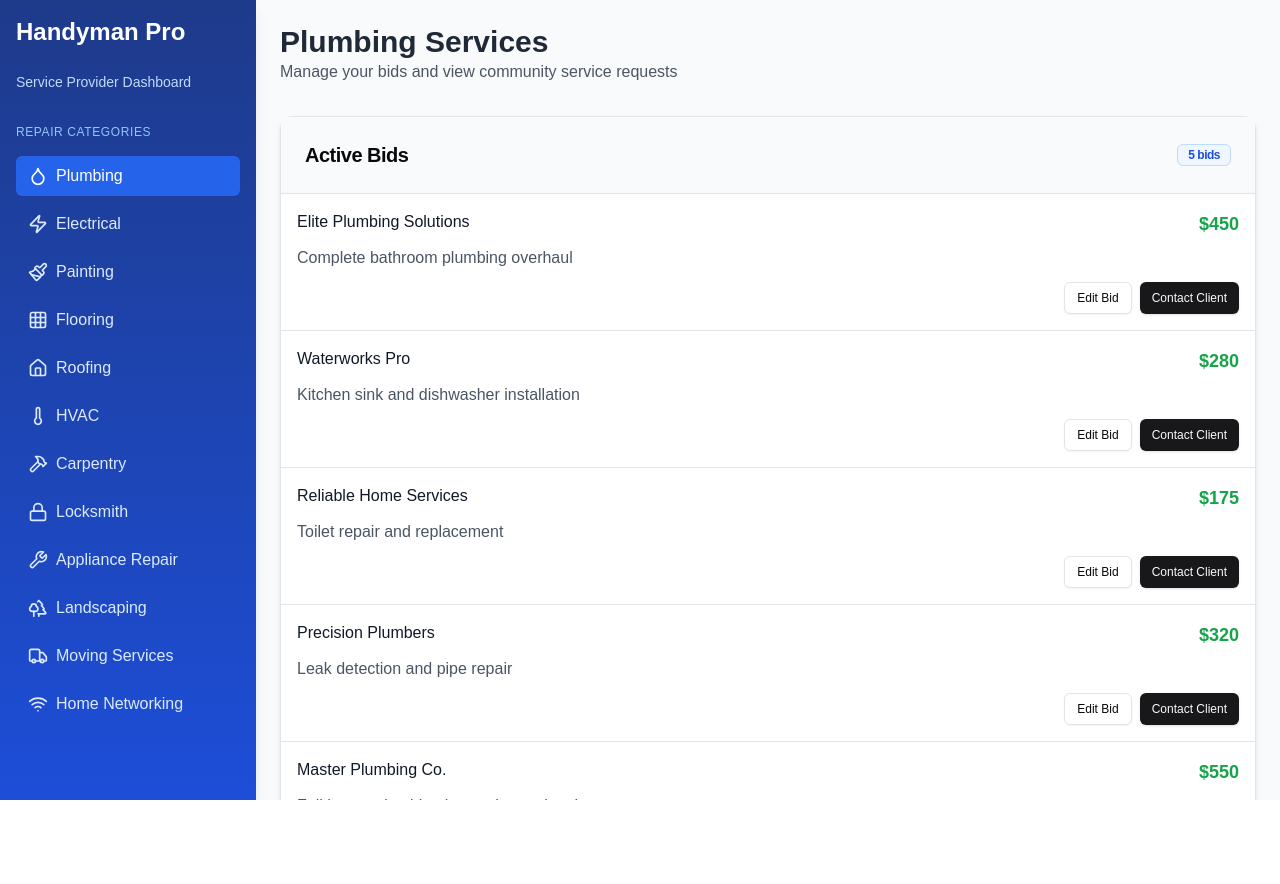
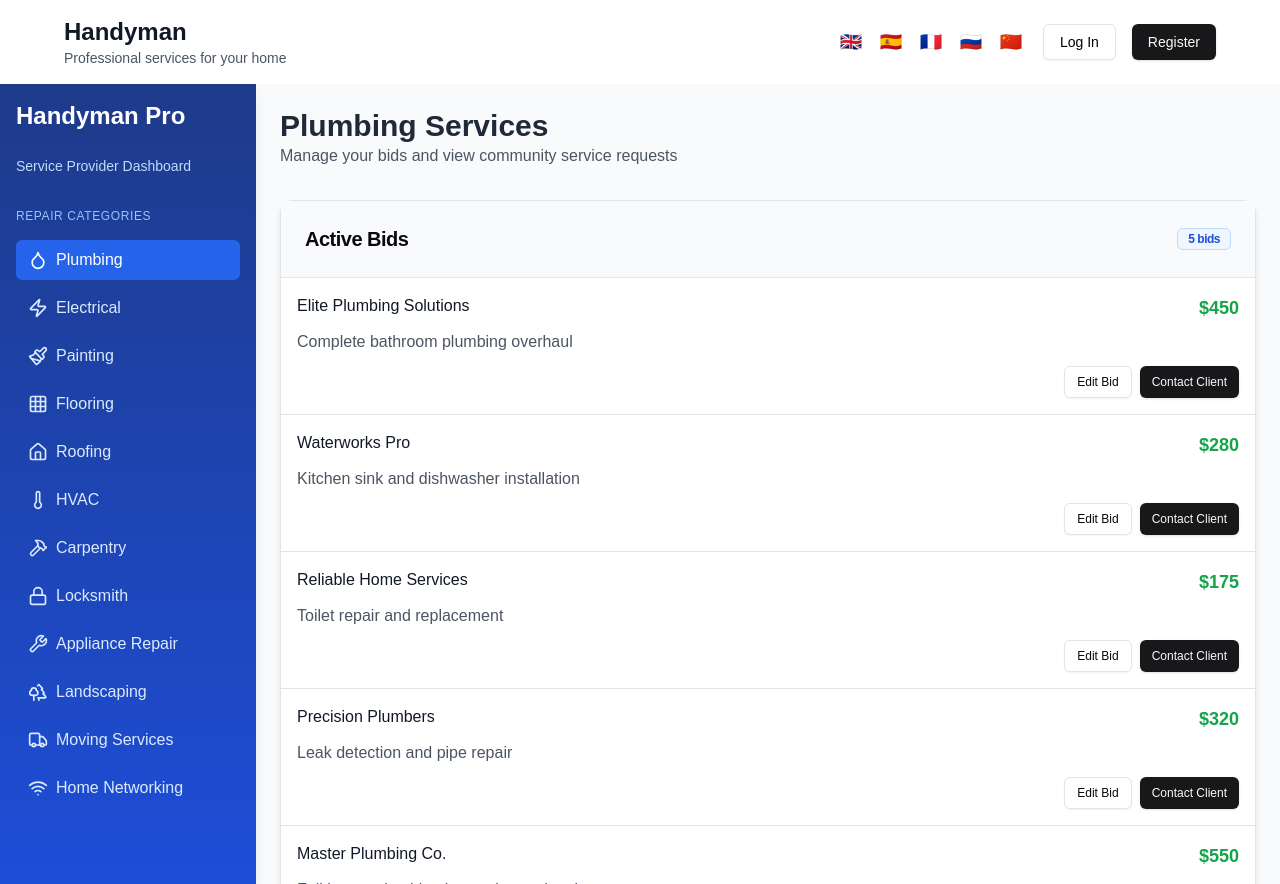
Before and after one commit to Hubit85/HubitApp, a Next.js app: page /service-provider/dashboard in a window 1280 px wide. Before the commit the page ends 800 px from the top, so only its background shows below. Built offline with nearby package versions, Linux system fonts and the light colour scheme.

Commit message:
refactor(layout): Finalize Header component optimizations

```diff
--- /dev/null
+++ b/src/components/LanguageSwitcher.tsx
@@ -0,0 +1,42 @@
+
+import React from "react";
+import { Button } from "@/components/ui/button";
+import { useLanguage } from "@/contexts/LanguageContext";
+import { Tooltip } from "@/components/ui/tooltip";
+import { TooltipContent, TooltipProvider, TooltipTrigger } from "@/components/ui/tooltip";
+
+export function LanguageSwitcher() {
+  const { setLanguage } = useLanguage();
+
+  const languages = [
+    { code: "en", flag: "🇬🇧", name: "English" },
+    { code: "es", flag: "🇪🇸", name: "Español" },
+    { code: "fr", flag: "🇫🇷", name: "Français" },
+    { code: "ru", flag: "🇷🇺", name: "Русский" },
+    { code: "zh", flag: "🇨🇳", name: "中文" },
+  ];
+
+  return (
+    <div className="flex items-center gap-2">
+      <TooltipProvider>
+        {languages.map((lang) => (
+          <Tooltip key={lang.code}>
+            <TooltipTrigger asChild>
+              <Button
+                variant="ghost"
+                size="sm"
+                className="w-8 h-8 p-0"
+                onClick={() => setLanguage(lang.code as any)}
+              >
+                <span className="text-lg">{lang.flag}</span>
+              </Button>
+            </TooltipTrigger>
+            <TooltipContent>
+              <p>{lang.name}</p>
+            </TooltipContent>
+          </Tooltip>
+        ))}
+      </TooltipProvider>
+    </div>
+  );
+}
--- a/src/components/layout/Header.tsx
+++ b/src/components/layout/Header.tsx
@@ -1,42 +1,48 @@
+
 import React from "react";
 import Link from "next/link";
 import { Button } from "@/components/ui/button";
 import { useRouter } from "next/router";
+import { useLanguage } from "@/contexts/LanguageContext";
+import { LanguageSwitcher } from "@/components/LanguageSwitcher";
 
 export function Header() {
   const router = useRouter();
   const isLoggedIn = router.pathname.startsWith('/dashboard');
+  const { t } = useLanguage();
 
   return (
     <header className="w-full py-4 px-4 sm:px-6 lg:px-8 bg-white shadow-sm">
       <div className="container mx-auto flex justify-between items-center">
         <div className="flex flex-col">
           <Link href={isLoggedIn ? '/dashboard' : '/'} className="text-2xl font-bold text-gray-900">
-            Handyman
+            {t("handyman")}
           </Link>
-          <p className="text-sm text-gray-600">Professional services for your home</p>
+          <p className="text-sm text-gray-600">{t("professionalServices")}</p>
         </div>
 
         <div className="flex items-center gap-4">
+          <LanguageSwitcher />
+
           {isLoggedIn ? (
             <>
               <Link href="/dashboard/services" passHref>
-                <Button variant="ghost">Services</Button>
+                <Button variant="ghost">{t("services")}</Button>
               </Link>
               <Link href="/dashboard/profile" passHref>
-                <Button variant="ghost">Profile</Button>
+                <Button variant="ghost">{t("profile")}</Button>
               </Link>
               <Button variant="outline" onClick={() => router.push('/')}>
-                Sign Out
+                {t("signOut")}
               </Button>
             </>
           ) : (
             <>
               <Link href="/auth/login" passHref>
-                <Button variant="outline">Log In</Button>
+                <Button variant="outline">{t("login")}</Button>
               </Link>
               <Link href="/auth/register" passHref>
-                <Button>Register</Button>
+                <Button>{t("register")}</Button>
               </Link>
             </>
           )}
--- /dev/null
+++ b/src/contexts/LanguageContext.tsx
@@ -0,0 +1,110 @@
+
+import React, { createContext, useContext, useState, useEffect } from "react";
+
+type Language = "en" | "es" | "fr" | "ru" | "zh";
+
+type Translations = {
+  [key: string]: {
+    [key in Language]: string;
+  };
+};
+
+// Basic translations for demonstration
+const translations: Translations = {
+  "handyman": {
+    en: "Handyman",
+    es: "Manitas",
+    fr: "Bricoleur",
+    ru: "Мастер",
+    zh: "修理工"
+  },
+  "professionalServices": {
+    en: "Professional services for your home",
+    es: "Servicios profesionales para tu hogar",
+    fr: "Services professionnels pour votre maison",
+    ru: "Профессиональные услуги для вашего дома",
+    zh: "为您的家提供专业服务"
+  },
+  "register": {
+    en: "Register",
+    es: "Registrarse",
+    fr: "S'inscrire",
+    ru: "Регистрация",
+    zh: "注册"
+  },
+  "login": {
+    en: "Log In",
+    es: "Iniciar Sesión",
+    fr: "Connexion",
+    ru: "Вход",
+    zh: "登录"
+  },
+  "services": {
+    en: "Services",
+    es: "Servicios",
+    fr: "Services",
+    ru: "Услуги",
+    zh: "服务"
+  },
+  "profile": {
+    en: "Profile",
+    es: "Perfil",
+    fr: "Profil",
+    ru: "Профиль",
+    zh: "个人资料"
+  },
+  "signOut": {
+    en: "Sign Out",
+    es: "Cerrar Sesión",
+    fr: "Déconnexion",
+    ru: "Выход",
+    zh: "登出"
+  }
+};
+
+interface LanguageContextType {
+  language: Language;
+  setLanguage: (language: Language) => void;
+  t: (key: string) => string;
+}
+
+const LanguageContext = createContext<LanguageContextType | undefined>(undefined);
+
+export function LanguageProvider({ children }: { children: React.ReactNode }) {
+  const [language, setLanguage] = useState<Language>("en");
+
+  // Load language preference from localStorage on initial render
+  useEffect(() => {
+    const savedLanguage = localStorage.getItem("language") as Language;
+    if (savedLanguage && ["en", "es", "fr", "ru", "zh"].includes(savedLanguage)) {
+      setLanguage(savedLanguage);
+    }
+  }, []);
+
+  // Save language preference to localStorage when it changes
+  useEffect(() => {
+    localStorage.setItem("language", language);
+  }, [language]);
+
+  // Translation function
+  const t = (key: string): string => {
+    if (!translations[key]) {
+      return key;
+    }
+    return translations[key][language] || key;
+  };
+
+  return (
+    <LanguageContext.Provider value={{ language, setLanguage, t }}>
+      {children}
+    </LanguageContext.Provider>
+  );
+}
+
+export function useLanguage() {
+  const context = useContext(LanguageContext);
+  if (context === undefined) {
+    throw new Error("useLanguage must be used within a LanguageProvider");
+  }
+  return context;
+}
--- a/src/pages/_app.tsx
+++ b/src/pages/_app.tsx
@@ -1,6 +1,14 @@
+
 import "@/styles/globals.css";
 import type { AppProps } from "next/app";
+import { LanguageProvider } from "@/contexts/LanguageContext";
+import { Header } from "@/components/layout/Header";
 
 export default function App({ Component, pageProps }: AppProps) {
-  return <Component {...pageProps} />;
+  return (
+    <LanguageProvider>
+      <Header />
+      <Component {...pageProps} />
+    </LanguageProvider>
+  );
 }
--- a/src/pages/index.tsx
+++ b/src/pages/index.tsx
@@ -3,13 +3,16 @@ import React from "react";
 import Head from "next/head";
 import { Button } from "@/components/ui/button";
 import Link from "next/link";
+import { useLanguage } from "@/contexts/LanguageContext";
 
 export default function Home() {
+  const { t } = useLanguage();
+
   return (
     <>
       <Head>
-        <title>Handyman - Professional Home Services</title>
-        <meta name="description" content="Professional handyman services for your home" />
+        <title>{t("handyman")} - {t("professionalServices")}</title>
+        <meta name="description" content={t("professionalServices")} />
         <link rel="icon" href="/favicon.ico" />
       </Head>
 
@@ -27,16 +30,16 @@ export default function Home() {
         {/* Content */}
         <div className="z-10 text-center space-y-8 px-4 sm:px-6 max-w-4xl">
           <h1 className="text-6xl md:text-7xl font-bold text-white drop-shadow-lg">
-            Handyman
+            {t("handyman")}
           </h1>
           <p className="text-xl md:text-2xl text-white drop-shadow-md">
-            Professional services for your home
+            {t("professionalServices")}
           </p>
 
           <div className="flex flex-col sm:flex-row gap-4 justify-center mt-8">
             <Link href="/auth/register" passHref>
               <Button size="lg" className="text-lg px-8 py-6">
-                Register
+                {t("register")}
               </Button>
             </Link>
             <Link href="/auth/login" passHref>
@@ -45,7 +48,7 @@ export default function Home() {
                 variant="outline"
                 className="text-lg px-8 py-6 bg-white/10 backdrop-blur-sm text-white border-white hover:bg-white/20"
               >
-                Log In
+                {t("login")}
               </Button>
             </Link>
           </div>
```
